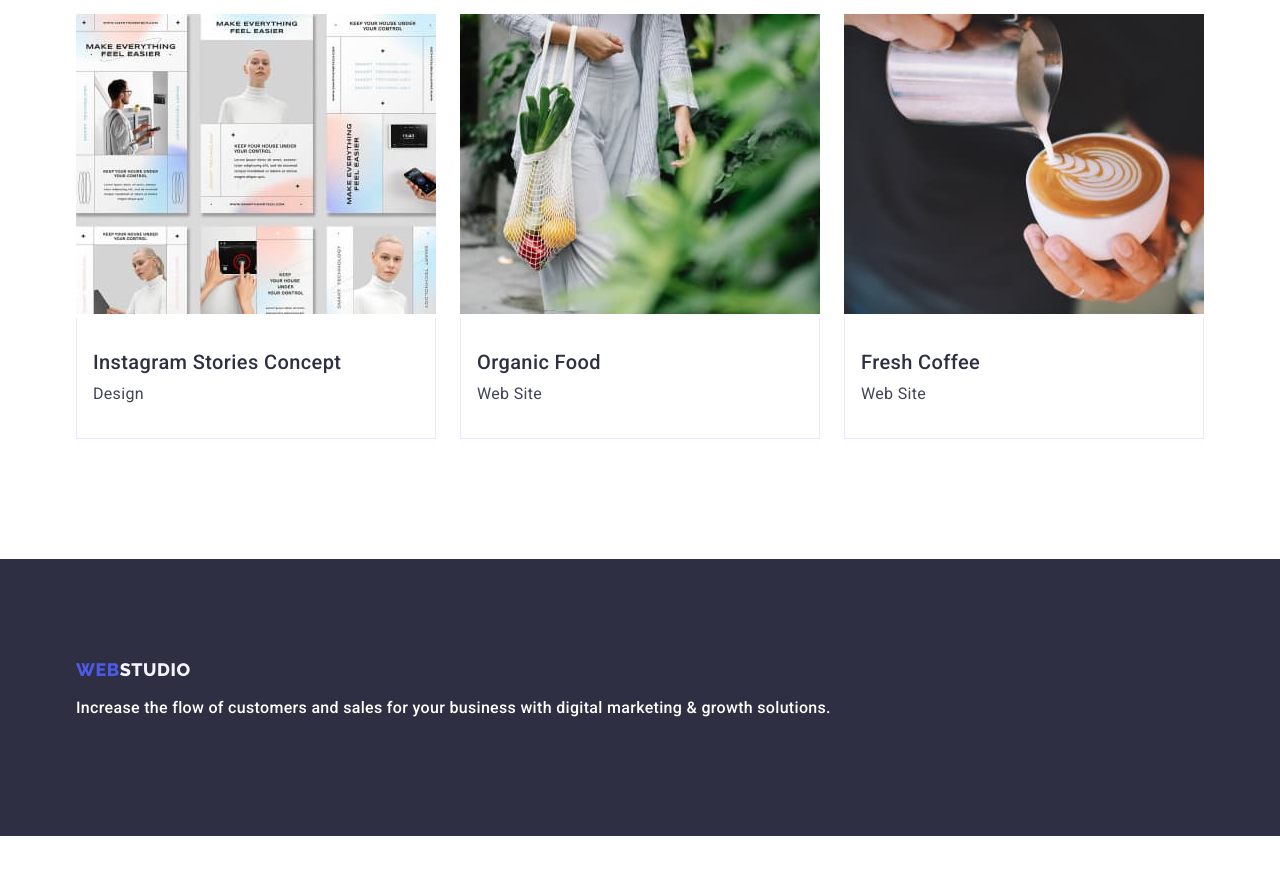
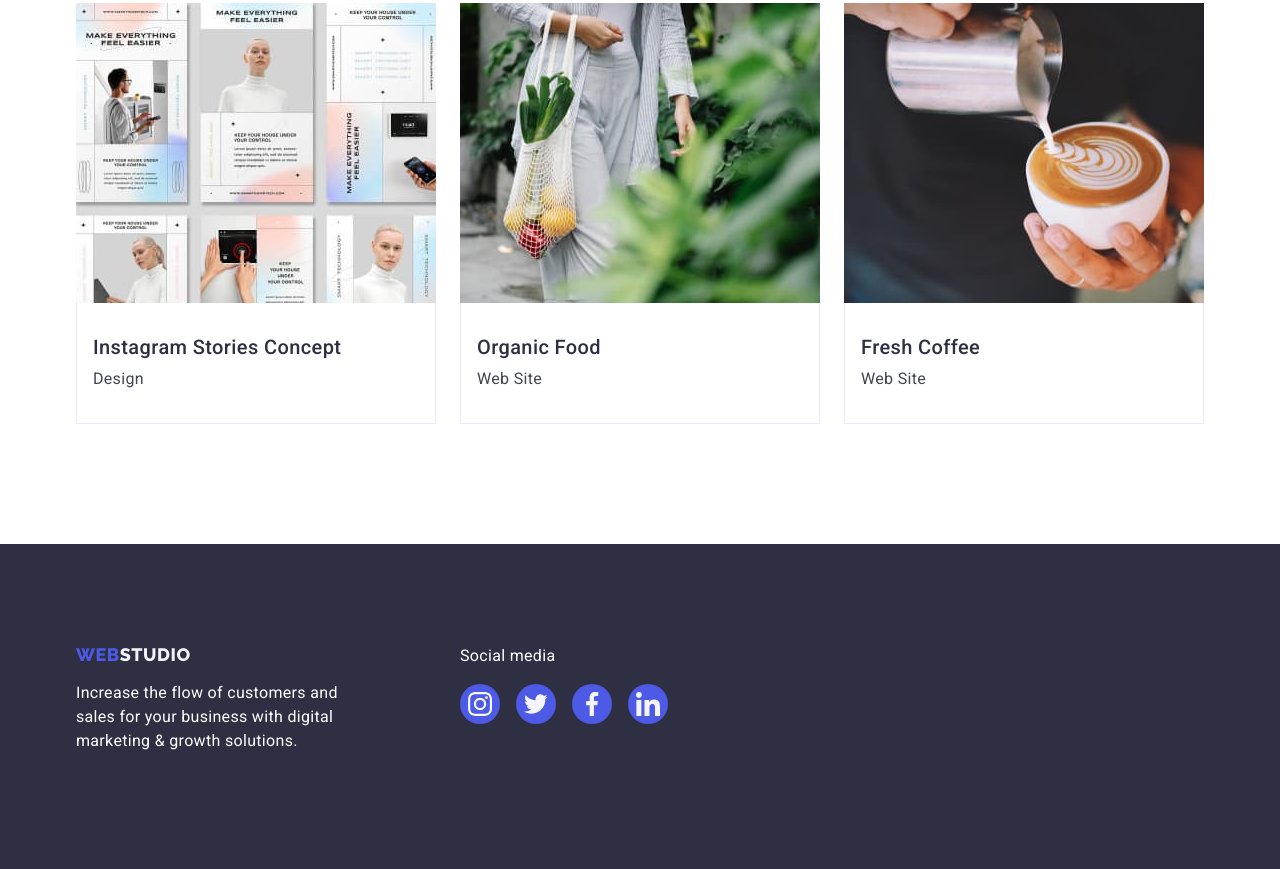
Before and after one commit to anastas786/goit-markup-hw-04, a plain HTML site: page portfolio.html in a window 1280 px wide. Shown: the part 1225-2094 px from the top of the page. Before the commit the page ends 2061 px from the top, so only its background shows below. Drawn offline with nearby package versions, Linux system fonts and the light colour scheme.

Commit message:
mistakes day 2

```diff
--- a/css/styles.css
+++ b/css/styles.css
@@ -194,10 +194,13 @@ color: var(--accent-txt-cl);
   text-transform: uppercase;
 }
 
+.header {
+border-bottom: 1px solid #e7e9fc;
+box-shadow: 0px 2px 1px rgba(46, 47, 66, 0.08), 0px 1px 1px rgba(46, 47, 66, 0.16), 0px 1px 6px rgba(46, 47, 66, 0.08);
+}
+
 .header-list {
-border-bottom: 1px solid #e7e9fc;
 gap: 40px;
-box-shadow: 0px 2px 1px rgba(46, 47, 66, 0.08), 0px 1px 1px rgba(46, 47, 66, 0.16), 0px 1px 6px rgba(46, 47, 66, 0.08);
 display:flex;
 align-items: center;
 }
@@ -422,8 +425,7 @@ border-radius: 0px 0px 4px 4px;
 .team-item {
 background-color: #FFFFFF;
 border-radius: 0px 0px 4px 4px;
-box-shadow: 1px 0px 2px rgba(46, 47, 66, 0.08),1px 0px 1px rgba(46, 47, 66, 0.16),6px 0px 1px rgba(46, 47, 66, 0.08);
-
+box-shadow:1px 0px 2px rgba(46, 47, 66, 0.08), 6px 0px 1px rgba(46, 47, 66, 0.08),1px 0px 1px rgba(46, 47, 66, 0.16);
 }
 
 .team-img:hover,
@@ -547,19 +549,19 @@ flex-direction: column-reverse;
 }
 
 .customers-link:hover {
-  border-color: #404bbf;
-  color: #404bbf;
+border-color: #404bbf;
+color: #404bbf;
 }
 
 .customers-link:focus {
 border-color: #404bbf;
-color:var(--navi-focus-cl) ;
+color:#404bbf;
 }
-
 
 .customers-icon {
 fill: currentColor;
 }
+
 .customers-logo {
 }
 
@@ -603,7 +605,7 @@ text-transform: uppercase;
 .footer-text {
 letter-spacing: 0.02em;
 margin-bottom: 16px;
-font-weight: 500;
+font-weight: 400;
 font-size: 16px;
 line-height: 1.5;
 color:var(--bck-clr-main);
@@ -620,8 +622,6 @@ color:var(--bck-clr-main);
 
 .footer-container {
 display: flex;
-align-items: baseline;
-
 }
 
 .footer-link{
@@ -650,6 +650,7 @@ justify-content: center;
 
 .footer-logo {
   margin-right: 120px;
+  width: 264px;
 }
 
 
@@ -775,6 +776,10 @@ flex-wrap: wrap;
 row-gap: 48px
 }
 
+.images-photos{
+  display: block;
+}
+
 .images-item {
 width: calc((100% - 48px) / 3);
 }
--- a/portfolio.html
+++ b/portfolio.html
@@ -49,7 +49,7 @@
         <!-- Buttons menu -->
         <section class="buttons-menu">
             <div class="container">
-                <h1 hidden>Main menu</h1>
+                <h1 class="visually-hidden">Main menu</h1>
                 <ul class="buttons-menu-list list">
                     <li><button class="buttons-menu-btn" type="button">All</button></li>
                     <li><button class="buttons-menu-btn" type="button">Web Site</button></li>
@@ -147,12 +147,51 @@
     </main>
     <!-- Footer section -->
     <footer class="footer">
-        <div class="container">
-            <a class="footer-web link" href="./index.html">WEB<span class="footer-studio link">Studio</span></a>
-            <p class="footer-text">
-                Increase the flow of customers and sales for your business with digital
-                marketing & growth solutions.
-            </p>
+        <div class="footer-container container">
+            <div class="footer-logo">
+                <a class="footer-web link" href="./index.html">WEB<span class="footer-studio link">Studio</span></a>
+                <p class="footer-text">
+                    Increase the flow of customers and sales for your business with digital
+                    marketing & growth solutions.
+                </p>
+            </div>
+            <div class="social-container">
+                <p class="footer-text">Social media</p>
+                <ul class="socials-list list">
+                    <li class="socials-item">
+                        <a class="footer-link link" href="https://instagram.com" target="_blank"
+                            rel="noopener no referrer" aria-label="Instagram icon">
+                            <svg class="socials-icon" width="24" height="24">
+                                <use href="./images/icons.svg#icon-instagram1"></use>
+                            </svg>
+                        </a>
+                    </li>
+                    <li class="socials-item">
+                        <a class="footer-link link" href="https://twitter.com" target="_blank"
+                            rel="noopener no referrer" aria-label="Twitter icon">
+                            <svg class="socials-icon" width="24" height="24">
+                                <use href="./images/icons.svg#icon-twitter2"></use>
+                            </svg>
+                        </a>
+                    </li>
+                    <li class="socials-item">
+                        <a class="footer-link link" href="https://facebook.com" target="_blank"
+                            rel="noopener no referrer" aria-label="Facebook icon">
+                            <svg class="socials-icon" width="24" height="24">
+                                <use href="./images/icons.svg#icon-facebook3"></use>
+                            </svg>
+                        </a>
+                    </li>
+                    <li class="socials-item">
+                        <a class="footer-link link" href="https://linkedin.com" target="_blank"
+                            rel="noopener no referrer" aria-label="Linkedin icon">
+                            <svg class="socials-icon" width="24" height="24">
+                                <use href="./images/icons.svg#icon-linkedin4"></use>
+                            </svg>
+                        </a>
+                    </li>
+                </ul>
+            </div>
         </div>
     </footer>
 
```
Also changed, not shown: index.html (+4 -3 lines).
